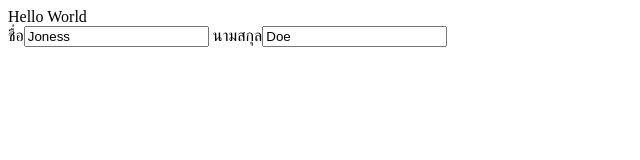
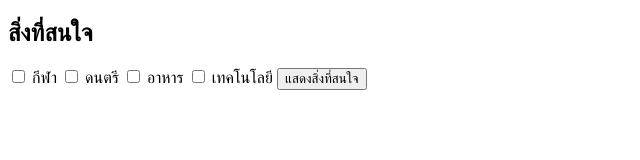
Before and after one commit to Noppadon009/241-2567-700, a plain HTML site: page testjs.html in a window 1280 px wide. Shown: the whole page, without its empty margins (0-640 px from the left). Drawn offline with Linux system fonts and the light colour scheme.

Commit message:
css update

```diff
--- a/testjs.html
+++ b/testjs.html
@@ -6,22 +6,36 @@
     <title>Document</title>
 </head>
 <body>
-    <div>Hello World</div>
-    ชื่อ<input
-        id="firstname"
-        class="input"
-        type="text"
-        name="firstname"
-        value="Joness">
-    นามสกุล<input
-        id="lastname"
-        class="input"
-        type="text"
-        name="lastname"
-        value="Doe">
+    <div>
+        <h2>สิ่งที่สนใจ</h2>
+        <div id = "content">
+    </div>
+
+    </div>
+    <input type="checkbox" name="interest" value="กีฬา"> กีฬา
+    <input type="checkbox" name="interest" value="ดนตรี"> ดนตรี
+    <input type="checkbox" name="interest" value="อาหาร"> อาหาร
+    <input type="checkbox" name="interest" value="เทคโนโลยี"> เทคโนโลยี
+    <button onclick="SubmitInterrest()">แสดงสิ่งที่สนใจ</button>
     <script>
-        let inputsDOM = document.getElementsByClassName('.#firstname');
-        console.log(firstnameDom.value);
+        function SubmitInterrest(){
+            // เลือก checkbox ทั้งหมด
+            let interest = document.querySelectorAll('input[name="interest"]');
+            let contentHTML = '<ul>';
+            // เอา ค่าvalue ออกมาเฉพาะที่เลือกใส่ใว้ที่ array
+            for (let i = 0; i < interest.length; i++) {
+                if (interest[i].checked) {
+                    contentHTML += '<li>' + interest[i].value + '</li>';
+                }
+            }
+            //วนค่าตัวที่เลือกใส่ html กลับไป
+            contentHTML += '</ul>';
+            console.log(contentHTML);
+
+            // ใส่ HTML ใน content
+            let contentDOM = document.getElementById('content');
+            contentDOM.innerHTML = contentHTML;
+        }
     </script>
 </body>
 </html>
```
